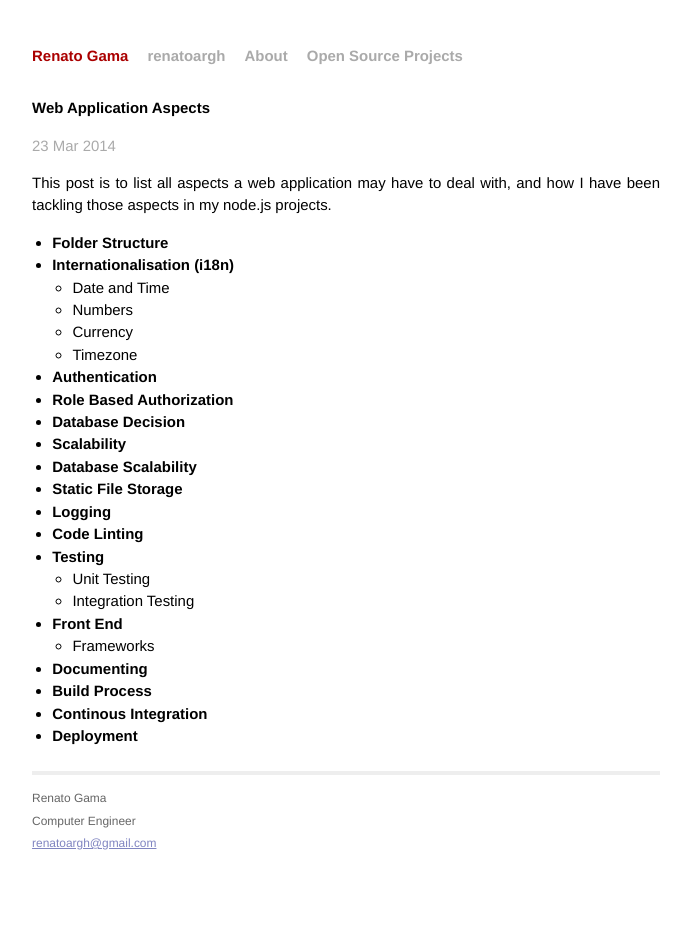
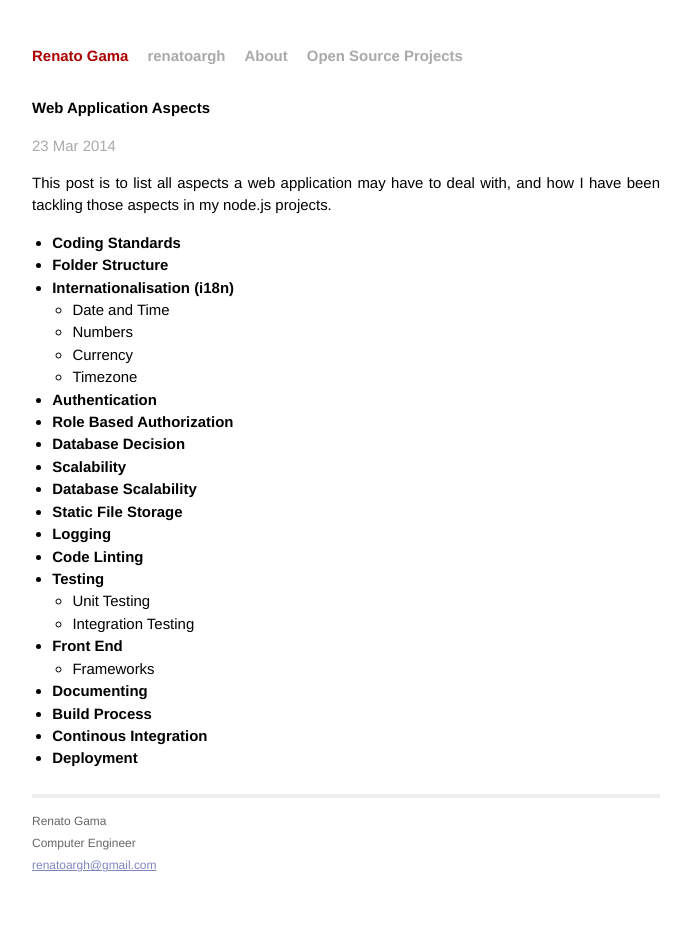
Before and after one commit to renatoargh/renatoargh.github.io, a Jekyll site: the page built from _posts/2014-03-23-web-application-aspects.md, in a window 1280 px wide. Shown: the whole page, without its empty margins (294-985 px from the left). Built offline with Jekyll 4.4.1, drawn with Linux system fonts in a browser that asks for light colours; Markdown is read by kramdown in place of the engine named in the settings; comment, search, counter and statistics services are not loaded.

Commit message:
Update 2014-03-23-web-application-aspects.md

```diff
--- a/_posts/2014-03-23-web-application-aspects.md
+++ b/_posts/2014-03-23-web-application-aspects.md
@@ -5,6 +5,7 @@ title: Web Application Aspects
 
 This post is to list all aspects a web application may have to deal with, and how I have been tackling those aspects in my node.js projects.
 
+- **Coding Standards**
 - **Folder Structure**
 - **Internationalisation (i18n)**
   - Date and Time
```
